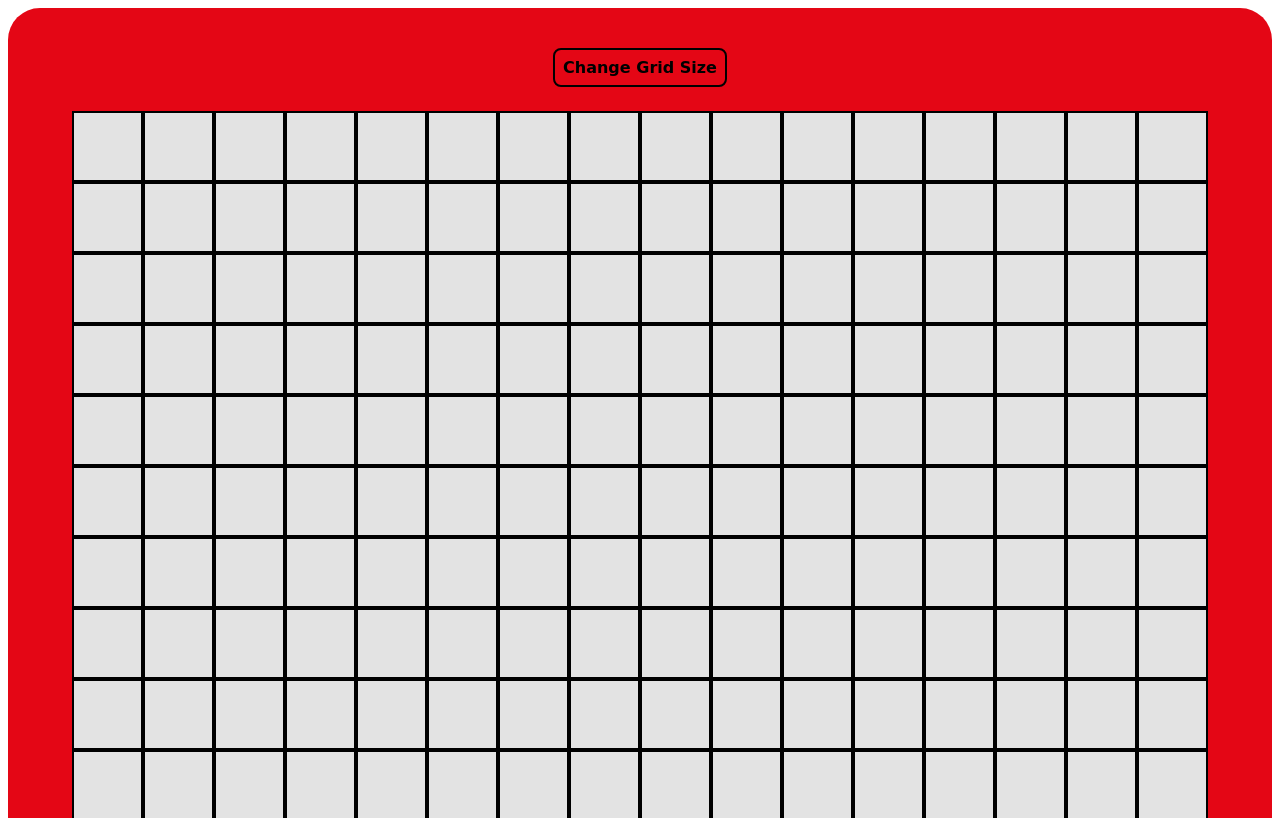
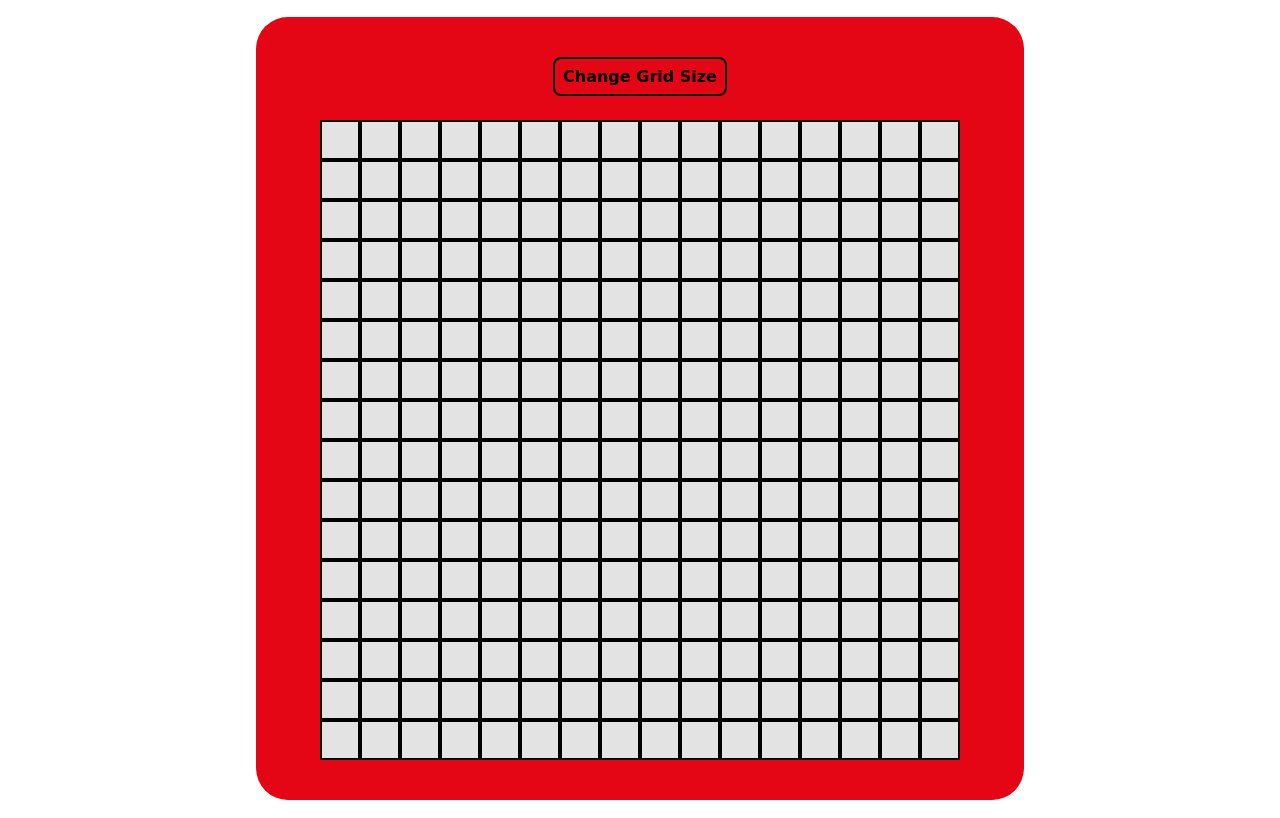
Before and after one commit to aRav3n/etchASketch, a plain HTML site: page index.html in a window 1280 px wide. Shown: the top 818 px of the page. Drawn offline with Linux system fonts and the light colour scheme.

Commit message:
Make script more modular
Move actions into function statements

```diff
--- a/script.js
+++ b/script.js
@@ -4,10 +4,17 @@ let sketchRow;
 let sketchCell;
 let gridSize = 16;
 
+// Draw the initial grid when the page loads
+window.addEventListener('DOMContentLoaded', () => {
+    drawGrid(gridSize);
+});
+
 // Get user input for heightWidth
 
+
 // Create grid to draw on
-for (let i = 0; i < gridSize; i++){
+function drawGrid (gridSize) {
+    for (let i = 0; i < gridSize; i++){
     sketchRow = document.createElement('div');
     sketchRow.classList.add('sketchRow');
     for (j = 0; j < gridSize; j++){
@@ -16,12 +23,16 @@ for (let i = 0; i < gridSize; i++){
         sketchRow.appendChild(sketchCell);
     };
     sketchBody.appendChild(sketchRow);
+    };
+    sketchMouseMovement();
 };
 
 // Allow the user to draw on the grid by adding draw class to sketchCell
-let sketchCells = document.querySelectorAll('.sketchCell');
-sketchCells.forEach(sketchCell => {
-    sketchCell.addEventListener('mouseover', () => {
+function sketchMouseMovement() {
+    let sketchCells = document.querySelectorAll('.sketchCell');
+    sketchCells.forEach(sketchCell => {
+        sketchCell.addEventListener('mouseover', () => {
         sketchCell.classList.add('draw');
     });
 });
+};
--- a/style.css
+++ b/style.css
@@ -3,6 +3,7 @@ body {
     display: flex;
     justify-content: center;
     min-height: 100vh;
+    padding: 0;
 }
 
 .button-container {
@@ -12,12 +13,15 @@ body {
 .container {
     align-items: safe stretch;
     background-color: #E40615;
+    border-radius: 32px;
     flex-direction: column;
     gap: 3vh;
-    height: 90%;
+    margin: 0;
+    max-height: 100vh;
+    max-width: 100vw;
+    min-height: 50vh;
+    min-width: 50vw;
     padding: 5vh 5vw 5vh 5vw;
-    border-radius: 32px;
-    width: 90%;
 }
 
 div {
@@ -29,16 +33,16 @@ div {
 }
 
 .sketchCell {
-    aspect-ratio: 1 / 1;
     border: black solid 2px;
     flex: 1 1 auto;
 }
 
 #sketchBody {
+    aspect-ratio: 1 / 1;
     background-color: #E3E3E3;
     align-items: safe stretch;
     justify-content: safe stretch;
-    flex: 1 0 auto;
+    flex: 1 1 auto;
     flex-direction: column;
 }
 
```
